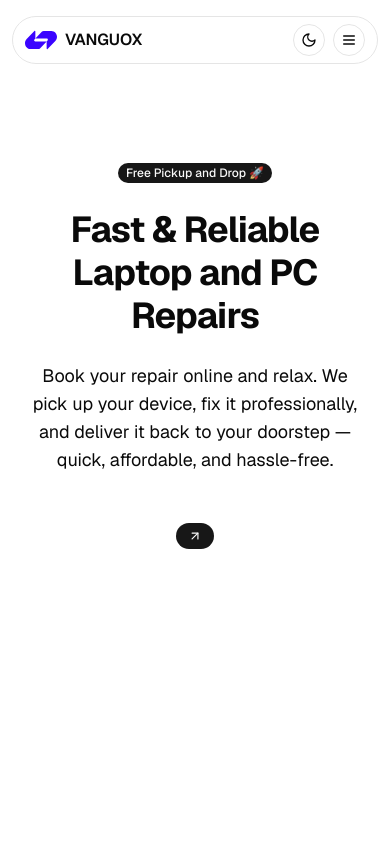
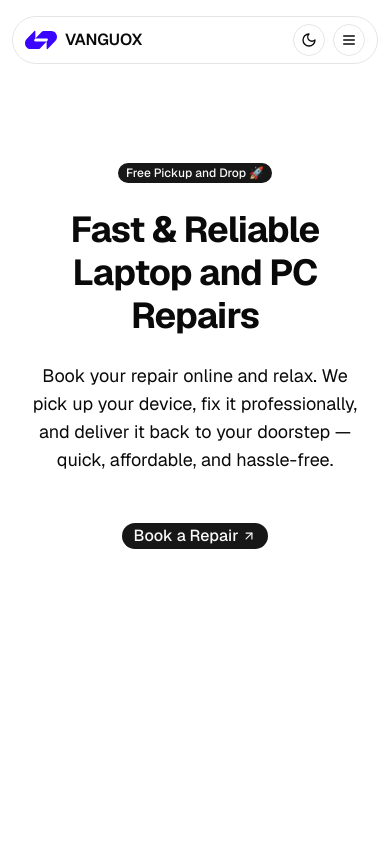
Before and after one commit to Maaz2623/vanguox-repair, a Next.js app: page / in a window 390 px wide. Shown: the top 844 px of the page. Built offline with nearby package versions, Linux system fonts and the light colour scheme.

Commit message:
modified:   components/hero.tsx

```diff
--- a/components/hero.tsx
+++ b/components/hero.tsx
@@ -28,7 +28,7 @@ const Hero = () => {
                 window.open("https://wa.me/918296472301", "_blank");
               }}
             >
-              <span className="hidden md:inline">Book a Repair</span>
+              <span className="">Book a Repair</span>
               <ArrowUpRight className="h-4 w-4 md:ml-1" />
             </Button>
           </div>
```
